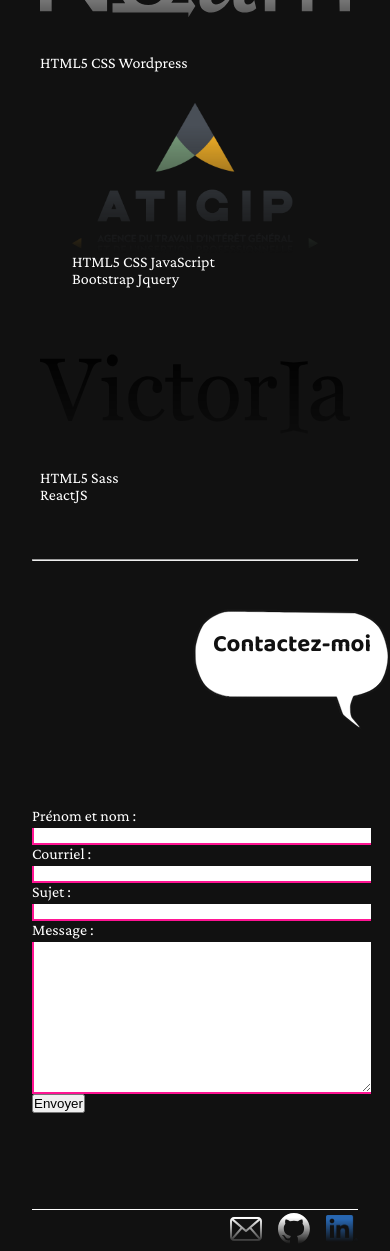
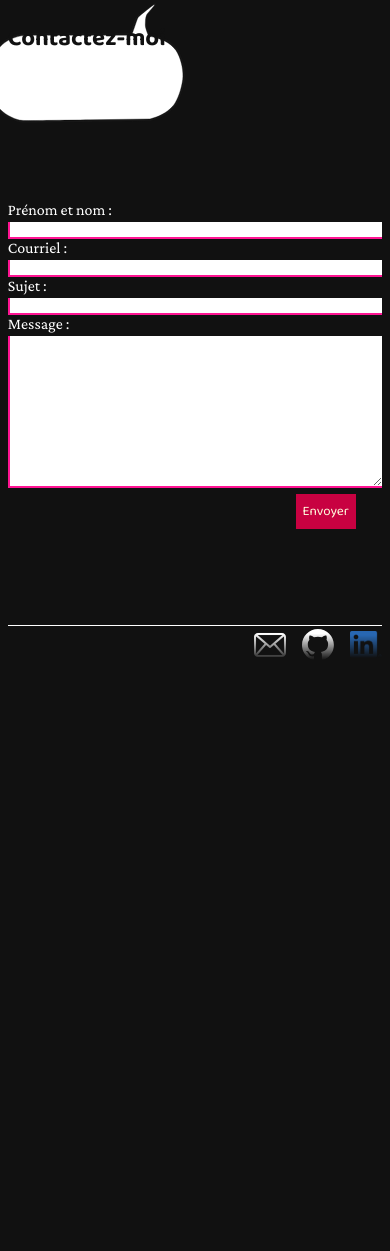
Before and after one commit to Craspouille1983/portefolio, a Django app: page / in a window 390 px wide. Shown: the part 4931-6182 px from the top of the page. After the commit the page ends 5590 px from the top, so only its background shows below. Run offline with Django 3.2, Linux system fonts and the light colour scheme; data comes from the database, SQL or seed files in the repository; grey boxes are pictures that could not be loaded.

Commit message:
Travail sur le responsive

```diff
--- a/portefolio/static/scss/base.scss
+++ b/portefolio/static/scss/base.scss
@@ -20,8 +20,8 @@ body {
   display: flex;
   flex-direction: column;
   row-gap: 3rem;
-  padding-left: 2rem;
-  padding-right: 2rem;
+  padding-left: 2vw;
+  padding-right: 2vw;
 
   figure {
     img {
@@ -31,8 +31,8 @@ body {
   }
 
   @media screen and (min-width: 992px) {
-    padding-left: 10rem;
-    padding-right: 10rem;
+    padding-left: 10vw;
+    padding-right: 10vw;
   }
 
   background-color: #111;
@@ -42,7 +42,7 @@ body {
     position: fixed;
     top: calc(100vh / 2);
     right: 3vw;
-
+    z-index: 10;
     nav {
       ul {
         list-style: none;
@@ -52,7 +52,7 @@ body {
         column-gap: 1rem;
 
         li {
-          background-color: #fff;
+          background-color: #fffede;
           text-decoration: none;
           border-radius: 50%;
           clip-path: circle();
@@ -60,8 +60,8 @@ body {
 
         a {
           display: inline-block;
-          width: 10px;
-          height: 10px;
+          width: 12px;
+          height: 12px;
 
           &:visited {
             color: unset;
@@ -169,13 +169,32 @@ body {
 
   #contact {
     display: flex;
-    justify-content: space-around;
+    // flex-wrap: wrap;
+    flex-direction: column-reverse;
+
+    @media screen and (min-width: 992px) {
+      justify-content: space-around;
+      flex-direction: row;
+      flex-wrap: nowrap;
+    }
 
     div {
       display: flex;
       flex-wrap: wrap;
-      justify-content: flex-end;
+
+      @media screen and (min-width: 992px) {
+        justify-content: flex-end;
+      }
+
       form {
+        width: 100%;
+        display: flex;
+        flex-direction: column;
+
+        @media screen and (min-width: 992px) {
+          width: unset;
+        }
+
         p {
           display: flex;
           flex-direction: column;
@@ -188,6 +207,19 @@ body {
             border-bottom: 2px deeppink solid;
           }
         }
+        button[type="submit"] {
+          background-color: #c80141;
+          color: #fffede;
+          border: none;
+          font-family: "Baloo 2", sans-serif;
+          padding: .5em;
+          margin-top: .5em;
+          margin-right: 2em;
+          align-self: flex-end;
+          @media screen and (min-width: 992px) {
+            margin-right: unset;
+          }
+        }
       }
 
       h2 {
@@ -198,21 +230,27 @@ body {
         height: 150px;
         color: #111;
         margin-bottom: 2em;
+
         &::before {
           content: "";
           width: 125%;
           height: 100%;
-          /* border-radius: 50%; */
-          background-image: url(../assets/habillage/bulle.svg);
-          /* border: 3px solid #666; */
+          background-image: url("../assets/habillage/bulle.svg");
           position: absolute;
-          top: 0;
+          bottom: 1.25em;
           left: -20px;
           z-index: -1;
           background-repeat: no-repeat;
           background-position-x: center;
           background-position-y: top;
           background-size: contain;
+          transform: rotateX(180deg);
+          transform-origin: center;
+
+          @media screen and (min-width: 992px) {
+            transform: rotateX(0);
+            bottom: 0;
+          }
         }
       }
     }
```
Also changed, not shown: portefolio/static/css/base.min.css.
